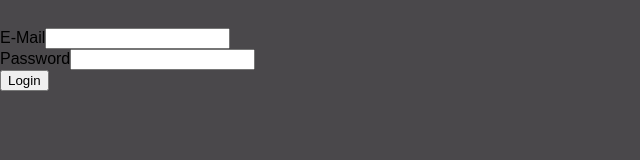
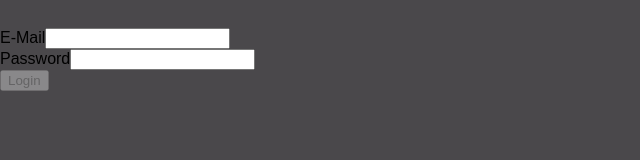
Before and after one commit to Perevechenkov/hooks-practice, a React (Create React App) app: page / in a window 1280 px wide. Shown: the part 126-286 px from the top of the page, without its empty margins (0-640 px from the left). Built offline with nearby package versions, Linux system fonts and the light colour scheme.

Commit message:
basic form validating

```diff
--- a/src/components/Login/Login.js
+++ b/src/components/Login/Login.js
@@ -5,14 +5,23 @@ import classes from './Login.module.scss';
 
 export default function Login(props) {
   const [enteredEmail, setEnteredEmail] = useState('');
-  const [enteredPassword, setEnteredPasswird] = useState('');
+  const [enteredPassword, setEnteredPassword] = useState('');
+  const [formIsValid, setFormIsValid] = useState(false);
+
+  const emailChangeHandler = event => {
+    setEnteredEmail(event.target.value);
+
+    validateFormHandler(event.target.value, enteredPassword);
+  };
 
   const passwordChangeHandler = event => {
-    setEnteredPasswird(event.targer.value);
+    setEnteredPassword(event.target.value);
+
+    validateFormHandler(enteredEmail, event.target.value);
   };
 
-  const emailChangeHandler = event => {
-    setEnteredEmail(event.targer.value);
+  const validateFormHandler = (email, pass) => {
+    setFormIsValid(pass.trim().length > 3 && email.includes('@'));
   };
 
   const submitHandler = event => {
@@ -43,7 +52,7 @@ export default function Login(props) {
           />
         </div>
         <div className={`${classes.actions}`}>
-          <Button type='submit' className={classes.btn}>
+          <Button type='submit' className={classes.btn} disabled={!formIsValid}>
             Login
           </Button>
         </div>
--- a/src/components/UI/Button/Button.js
+++ b/src/components/UI/Button/Button.js
@@ -6,6 +6,7 @@ export default function Button(props) {
       type={props.type || 'button'}
       className={`${classes.button} ${props.className}`}
       onClick={props.onClick}
+      disabled={props.disabled}
     >
       {props.children}
     </button>
```
